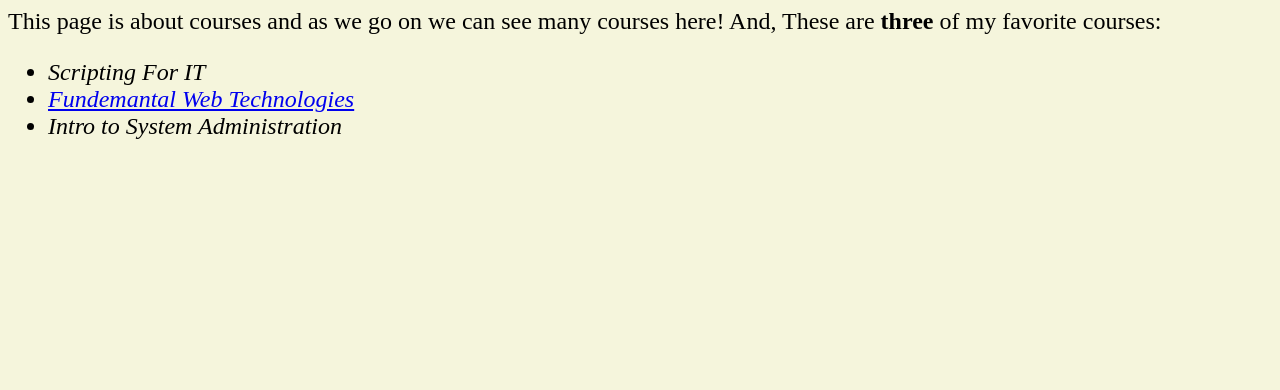
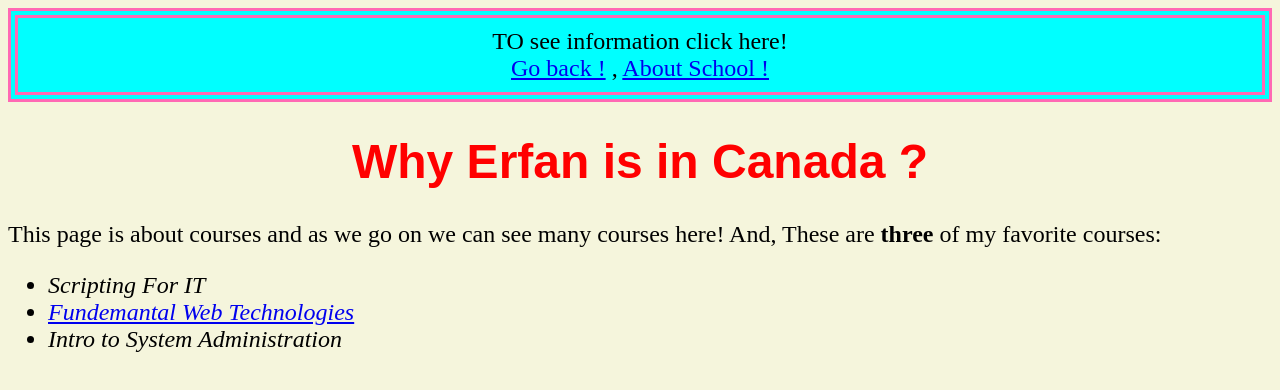
Before and after one commit to Erfan5G/Assignment-lab4, a plain HTML site: page misc/courses.html in a window 1280 px wide. Drawn offline with Linux system fonts and the light colour scheme.

Commit message:
changing the linked webpages and adding go back and same navigation to them

```diff
--- a/misc/courses.html
+++ b/misc/courses.html
@@ -9,6 +9,12 @@
 
 <body>
     <header>
+            <nav>
+              TO see information click here!
+              <div><a href="../index.html" target="_blank">Go back !</a> ,
+              <a href="./misc/school.html" target="_blank">About School !</a> </div>
+            </nav>
+            <h1 class="Rank-1-topper"><b>Why Erfan is in Canada ?</b></h1>
         This page is about courses and as we go on we can see many courses here!
         And,
         These are <b>three</b> of my favorite courses:
```
Also changed, not shown: index.html (+4 -3 lines), misc/school.html (+6 -0 lines).
